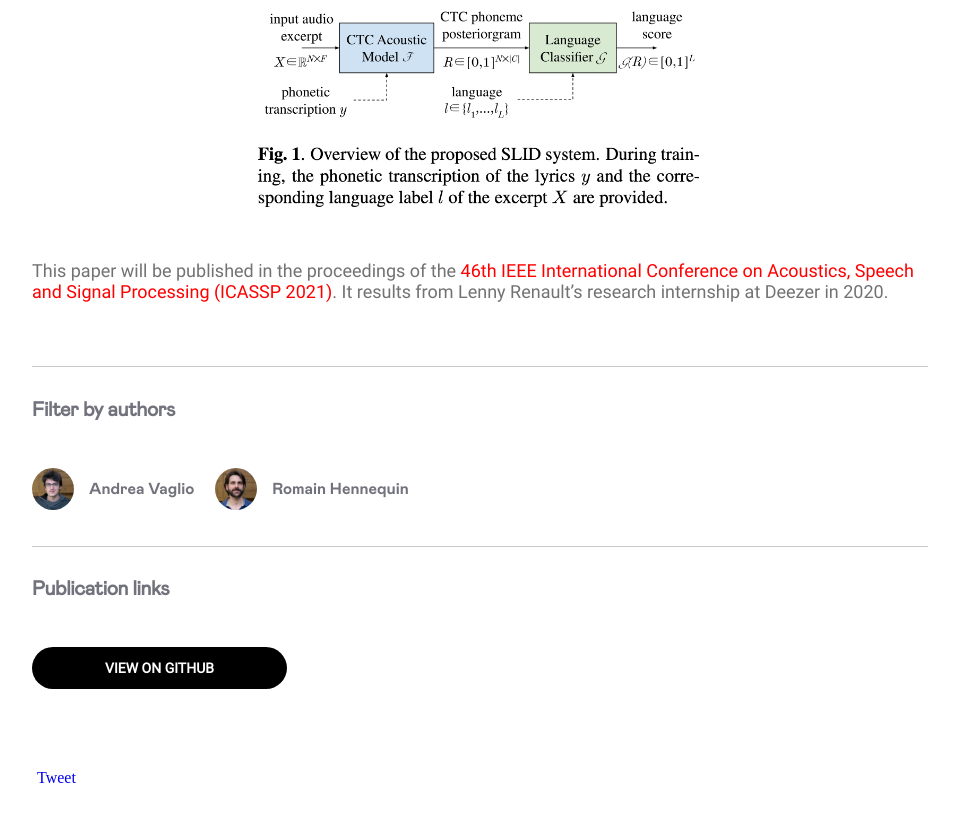
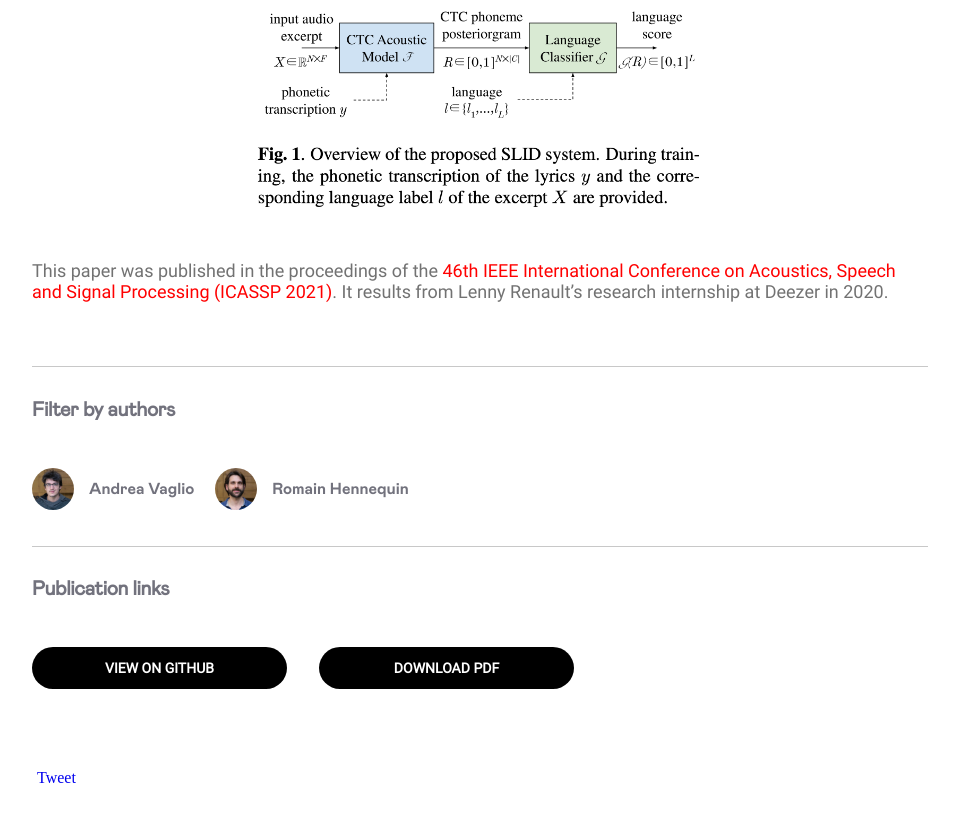
Before and after one commit to deezer/deezer.github.io, a Jekyll site: the page built from _posts/2021-04-13-icassp-renault.md, in a window 1280 px wide and 900 px high, scrolled down 617 px, cut to the strip 0-853 px from the top of the window. Shown: the top 822 px of the strip, without its empty margins (160-1119 px from the left). Built offline with Jekyll 4.4.1, drawn with Linux system fonts in a browser that asks for light colours; comment, search, counter and statistics services are not loaded.

Commit message:
Added publication link for Lenny's paper

```diff
--- a/_posts/2021-04-13-icassp-renault.md
+++ b/_posts/2021-04-13-icassp-renault.md
@@ -14,6 +14,7 @@ publication_year: 2021
 publication_authors:  L. Renault, A. Vaglio, R. Hennequin
 publication_conference: ICASSP
 publication_preprint:
+    "https://arxiv.org/pdf/2105.15014.pdf"
 publication_code: "https://github.com/deezer/SingingLanguageIdentification"
 ---
 
@@ -35,6 +36,6 @@ are also presented.
 </div>
 
 
-This paper will be published in the proceedings of the [46th IEEE International
+This paper was published in the proceedings of the [46th IEEE International
 Conference on Acoustics, Speech and Signal Processing (ICASSP 2021)](https://2021.ieeeicassp.org/).
 It results from Lenny Renault's research internship at Deezer in 2020.
```
